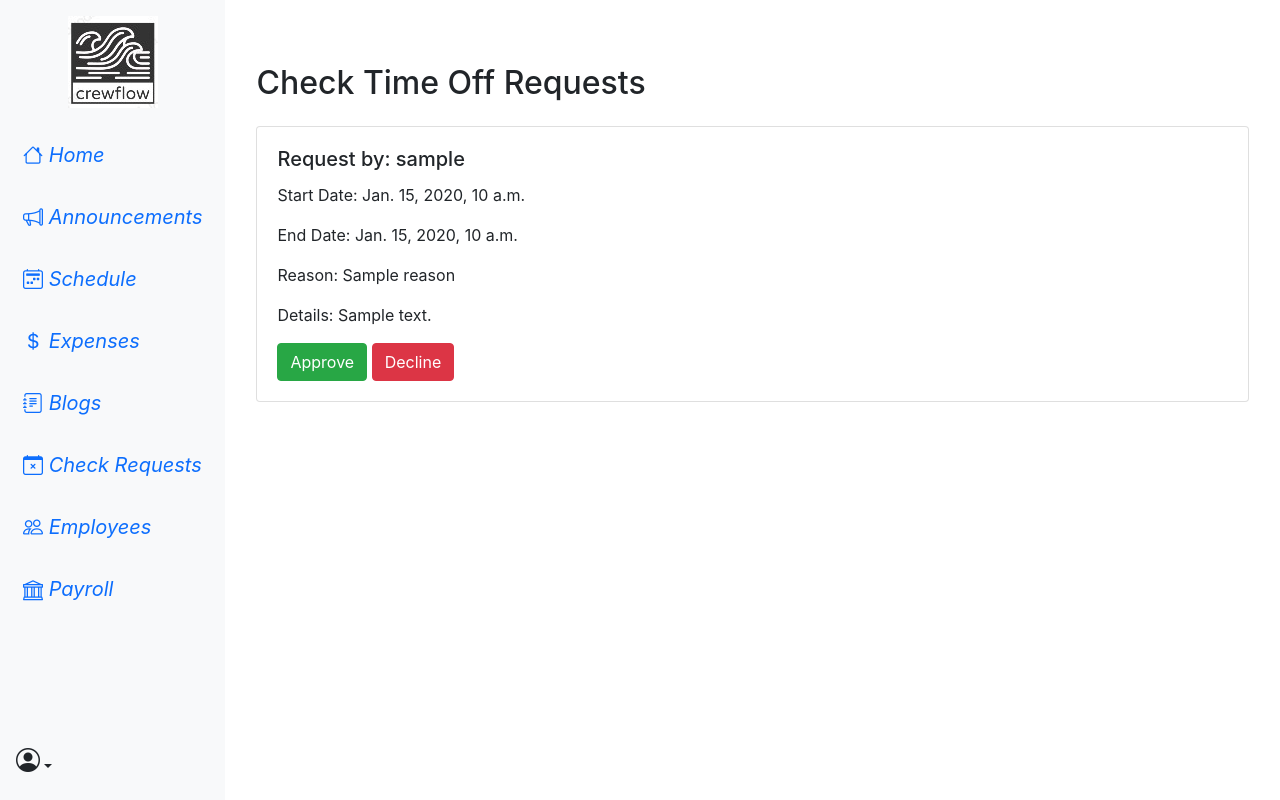
After one commit to woodymorrice/crewflow, a Django app: template main/templates/main/check_requests.html in a window 1280 px wide. The commit adds this page. Run offline with Django 3.2, Linux system fonts and the light colour scheme; the template is opened without the code that fills it: most values are stand-ins (such as "Sample title", 1, 10 or a date in 2020); some libraries are stand-ins or nearby versions.

Commit message:
The whole time off request feature works as intended. The employee can now cancel or delete a request, and the admin and manager has a separate page where they can check the requests and either approve or deny them.

```diff
--- a/main/models.py
+++ b/main/models.py
@@ -94,7 +94,8 @@ class TimeOffRequest(models.Model):
     STATUS_CHOICES = [
         ('pending', 'Pending'),
         ('approved', 'Approved'),
-        ('denied', 'Denied')
+        ('denied', 'Denied'),
+        ('canceled', 'Canceled')
     ]
 
     REASON_CHOICES = [
--- a/main/templates/main/base.html
+++ b/main/templates/main/base.html
@@ -53,23 +53,13 @@
                             <i class="bi-calendar2-week fs-5"> Schedule</i>
                         </a>
                     </li>
-
+                    {% if request.user.role == "EMPLOYEE" %}
                     <li>
                       <a href="{% url 'main:request_time_off' %}"
                          class="nav-link py-3 px-2" title="Time Off Request"
                          data-bs-toggle="tooltip" data-bs-placement="right"
                          data-bs-original-title="Time Off Request">
                             <i class="bi-calendar-x fs-5"> Time Off Request</i>
-                        </a>
-                    </li>
-
-                    {% if request.user.role != EMPLOYEE %}
-                    <li>
-                      <a href=""
-                         class="nav-link py-3 px-2" title="Check Requests"
-                         data-bs-toggle="tooltip" data-bs-placement="right"
-                         data-bs-original-title="Check Requests">
-                            <i class="bi-calendar-x fs-5"> Check Requests</i>
                         </a>
                     </li>
                     {% endif %}
@@ -89,7 +79,15 @@
                             <i class="bi-journal-text fs-5"> Blogs</i>
                         </a>
                     </li>
-                    {% if request.user.role != EMPLOYEE %}
+                    {% if request.user.role != "EMPLOYEE" %}
+                    <li>
+                      <a href="{% url 'main:check_time_off_requests' %}"
+                         class="nav-link py-3 px-2" title="Check Requests"
+                         data-bs-toggle="tooltip" data-bs-placement="right"
+                         data-bs-original-title="Check Requests">
+                            <i class="bi-calendar-x fs-5"> Check Requests</i>
+                        </a>
+                    </li>
                     <li>
                         <a href="{% url 'main:view_employees' %}"
                          class="nav-link py-3 px-2" title="Employees"
--- /dev/null
+++ b/main/templates/main/check_requests.html
@@ -0,0 +1,32 @@
+<!DOCTYPE html>
+{% extends "main/base.html" %}
+{% block content %}
+<html lang="en">
+<head>
+    <meta charset="UTF-8">
+    <title>Check Time Off Requests</title>
+    <link href="https://stackpath.bootstrapcdn.com/bootstrap/4.3.1/css/bootstrap.min.css" rel="stylesheet">
+</head>
+<body>
+    <div class="container mt-5">
+        <h2 class="mb-4">Check Time Off Requests</h2>
+        {% for request in requests %}
+            <div class="card mb-3">
+                <div class="card-body">
+                    <h5 class="card-title">Request by: {{ request.employee.username }}</h5>
+                    <p class="card-text">Start Date: {{ request.start_date }}</p>
+                    <p class="card-text">End Date: {{ request.end_date }}</p>
+                    <p class="card-text">Reason: {{ request.reason }}</p>
+                    <p class="card-text">Details: {{ request.details }}</p>
+                    <a href="{% url 'main:approve_request' request.id %}" class="btn btn-success">Approve</a>
+                    <a href="{% url 'main:decline_request' request.id %}" class="btn btn-danger">Decline</a>
+                </div>
+            </div>
+        {% empty %}
+            <p>No pending requests.</p>
+        {% endfor %}
+    </div>
+
+</body>
+</html>
+{% endblock content %}
--- a/main/templates/main/timeoff_request.html
+++ b/main/templates/main/timeoff_request.html
@@ -34,7 +34,6 @@
 
         <div class="mt-5">
             <h3 class="mb-4 text-center"> View status of Your Requests</h3>
-            <!-- This table would be populated with data from the server -->
             <table class="table">
                 <thead>
                     <tr>
@@ -51,10 +50,12 @@
                             <td>{{ request.end_date }}</td>
                             <td>{{ request.reason }}</td>
                             <td>{{ request.get_status_display }}</td>
+                            <td><a href="{% url 'main:delete_request' request.id %}" class="btn btn-danger btn-sm">Delete</a></td>
+                            <td><a href="{% url 'main:cancel_request' request.id %}" class="btn btn-danger btn-sm">Cancel</a></td>
                         </tr>
                     {% empty %}
                         <tr>
-                            <td colspan="4">No requests have been made.</td>
+                            <td colspan="6">No requests have been made.</td>
                         </tr>
                     {% endfor %}
                 </tbody>
```
Also changed, not shown: main/urls.py (+7 -0 lines), main/views.py (+33 -0 lines), main/migrations/0002_timeoffrequest_reason_choices.py (added), main/migrations/0003_notification.py (added).
